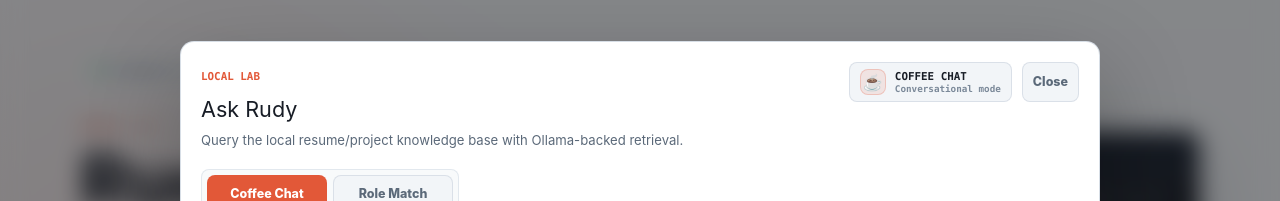
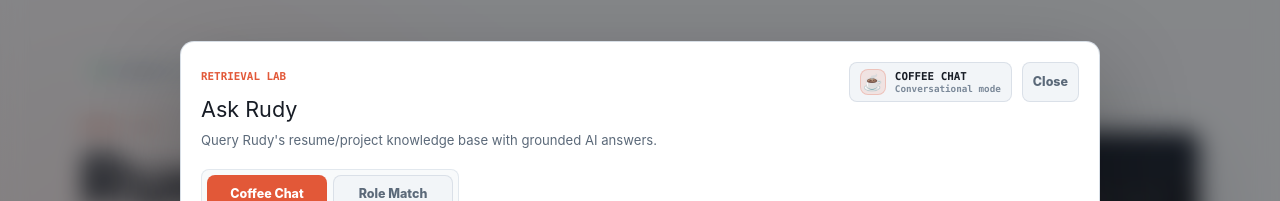
Before and after one commit to rudypenajr/my-website, a Next.js app: page / in a window 1280 px wide. Both pictures are taken after a click on the button "Ask Rudy". Shown: the part 148-349 px from the top of the page. Built offline with nearby package versions, Linux system fonts and the light colour scheme.

Commit message:
Polish Ask Rudy production modal copy

```diff
--- a/src/app/page.tsx
+++ b/src/app/page.tsx
@@ -515,7 +515,7 @@ function Terminal() {
 
   const runAskRudy = async (mode: AskRudyMode, value: string) => {
     if (!isAskRudyUiEnabled) {
-      return "Ask Rudy is a local lab right now. Production support is planned for the guarded Cloudflare/Upstash version.";
+      return "Ask Rudy is currently disabled.";
     }
 
     if (!value) {
@@ -582,7 +582,7 @@ function Terminal() {
 
     if (command === "sources") {
       if (!isAskRudyUiEnabled) {
-        return "Ask Rudy sources are part of the local lab and are not enabled in production yet.";
+        return "Ask Rudy sources are not enabled right now.";
       }
 
       setAskModalOpen(true);
@@ -748,9 +748,9 @@ function AskRudyModal({
       <section className="ask-rudy-modal__panel">
         <header className="ask-rudy-modal__header">
           <div>
-            <span className="ask-rudy-kicker">Local Lab</span>
+            <span className="ask-rudy-kicker">Retrieval Lab</span>
             <h2 id="ask-rudy-title">Ask Rudy</h2>
-            <p>Query the local resume/project knowledge base with Ollama-backed retrieval.</p>
+            <p>Query Rudy&apos;s resume/project knowledge base with grounded AI answers.</p>
           </div>
           <div className="ask-rudy-header-actions">
             <div className="ask-rudy-mode-badge" data-mode={mode} aria-label={`Current mode: ${modeMeta.label}`}>
@@ -906,6 +906,13 @@ function AnswerText({ text }: { text: string }) {
       continue;
     }
 
+    const markdownHeadingMatch = line.match(/^#{2,4}\s+(.+)$/);
+
+    if (markdownHeadingMatch) {
+      blocks.push(<h4 key={`h4-${index}`}>{renderInlineMarkdown(markdownHeadingMatch[1])}</h4>);
+      continue;
+    }
+
     const headingMatch = line.match(/^\*\*(.+?)\*\*:?\s*$/);
 
     if (headingMatch) {
@@ -947,7 +954,7 @@ function AskRudyCards({
             <span className="ask-rudy-spinner" aria-hidden="true" />
           </div>
           <h3>{mode === "fit" ? "Checking the match..." : "Brewing a grounded answer..."}</h3>
-          <p>Embedding the input, searching the local index, and asking Ollama to answer from the best matches.</p>
+          <p>Embedding the input, searching the knowledge base, and composing an answer from the best matches.</p>
           <div className="ask-rudy-loading-steps" aria-hidden="true">
             <span>embed</span>
             <span>retrieve</span>
@@ -958,7 +965,7 @@ function AskRudyCards({
 
       {error && (
         <article className="ask-rudy-card ask-rudy-card--error">
-          <span className="ask-rudy-kicker">Local Lab</span>
+          <span className="ask-rudy-kicker">Ask Rudy</span>
           <h3>Ask Rudy is not available yet.</h3>
           <p>{error}</p>
         </article>
@@ -1008,7 +1015,7 @@ function AskRudyCards({
               <article className="ask-rudy-card ask-rudy-lab-card">
                 <div className="ask-rudy-card__top">
                   <span className="ask-rudy-kicker">Lab Trace</span>
-                  <small>local</small>
+                  <small>grounded retrieval</small>
                 </div>
                 <h3>Pipeline trace</h3>
                 <div className="ask-rudy-steps">
```
